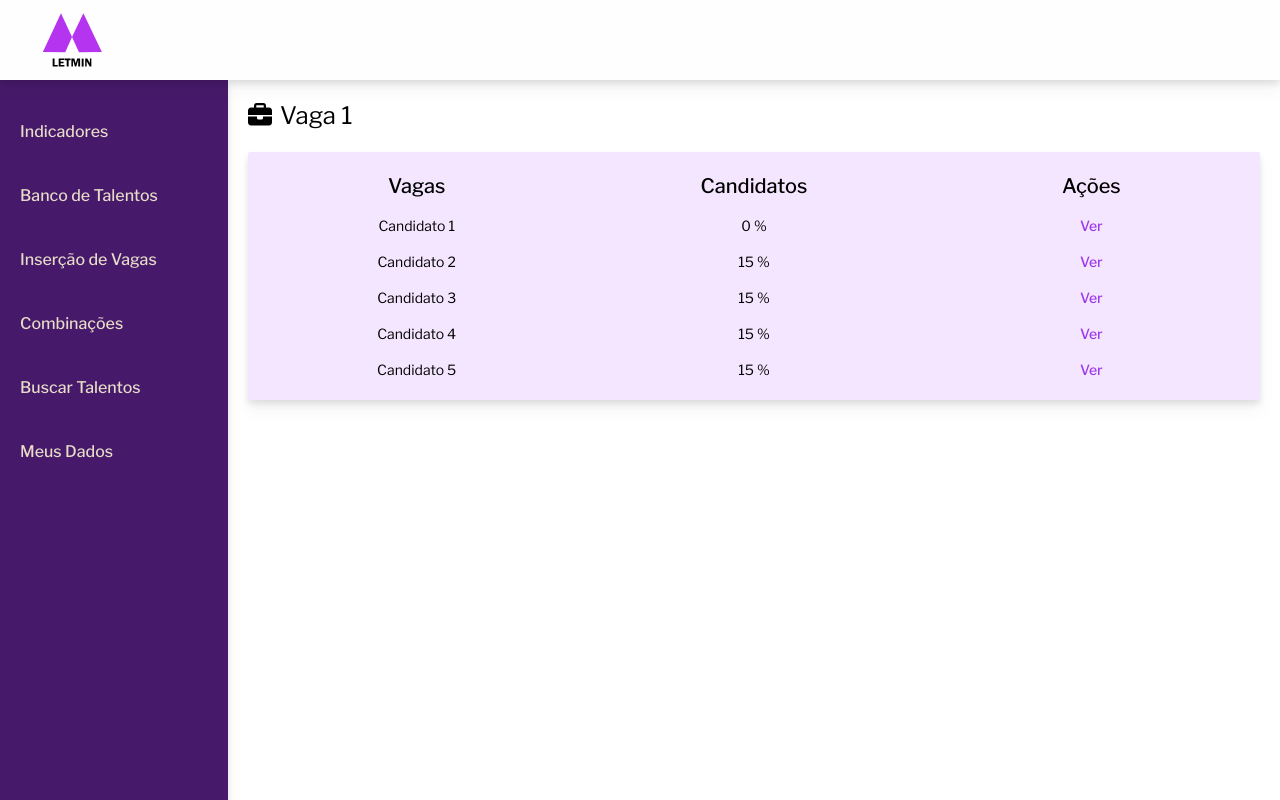
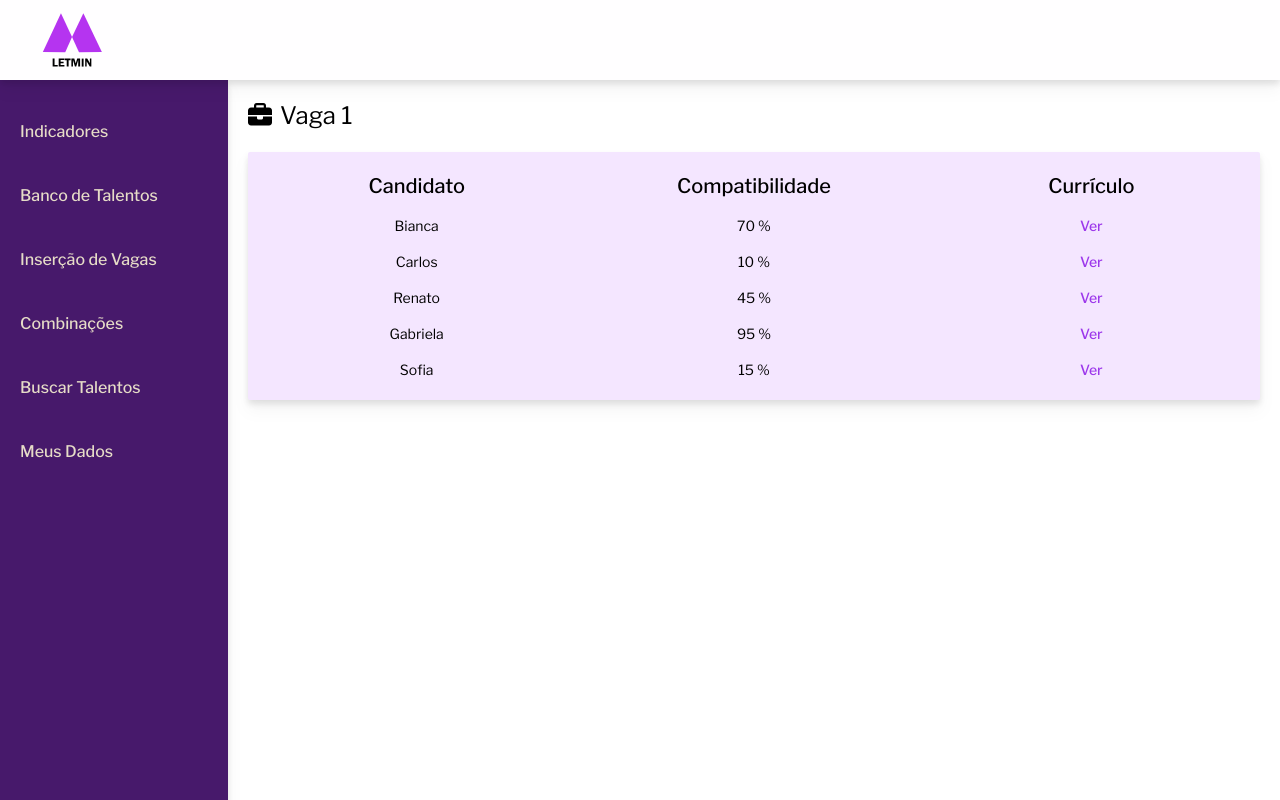
Before and after one commit to LETMIN-Corp/letmin-client, a React (Vite) app: page /company/vacancy/data in a window 1280 px wide. Shown: the top 800 px of the page. Built offline with nearby package versions, Linux system fonts and the light colour scheme.

Commit message:
small changes

```diff
--- a/src/Views/Company/CompanyVacancyData.tsx
+++ b/src/Views/Company/CompanyVacancyData.tsx
@@ -10,27 +10,27 @@ const CompanyVacancyData = () => {
 
     const data = [
         {
-            name: 'Candidato 1',
-            compatibility: 0,
+            name: 'Bianca',
+            compatibility: 70,
             curriculum: '',
         },
         {
-            name: 'Candidato 2',
-            compatibility: 15,
+            name: 'Carlos',
+            compatibility: 10,
             curriculum: '/link',
         },
         {
-            name: 'Candidato 3',
-            compatibility: 15,
+            name: 'Renato',
+            compatibility: 45,
             curriculum: '/link',
         },
         {
-            name: 'Candidato 4',
-            compatibility: 15,
+            name: 'Gabriela',
+            compatibility: 95,
             curriculum: '/link',
         },
         {
-            name: 'Candidato 5',
+            name: 'Sofia',
             compatibility: 15,
             curriculum: '/link',
         },
@@ -61,13 +61,13 @@ const CompanyVacancyData = () => {
                             <div className='bg-lilac w-full py-5 mt-5 rounded-sm drop-shadow-lg'>
                                 <div className='flex text-xl font-medium'>
                                     <div className='w-4/12 flex justify-center'>
-                                        Vagas
+                                        Candidato
                                     </div>
                                     <div className='w-4/12 flex justify-center'>
-                                        Candidatos
+                                        Compatibilidade
                                     </div>
                                     <div className='w-4/12 flex justify-center'>
-                                        Ações
+                                        Currículo
                                     </div>
                                 </div>
                                 <div>
```
